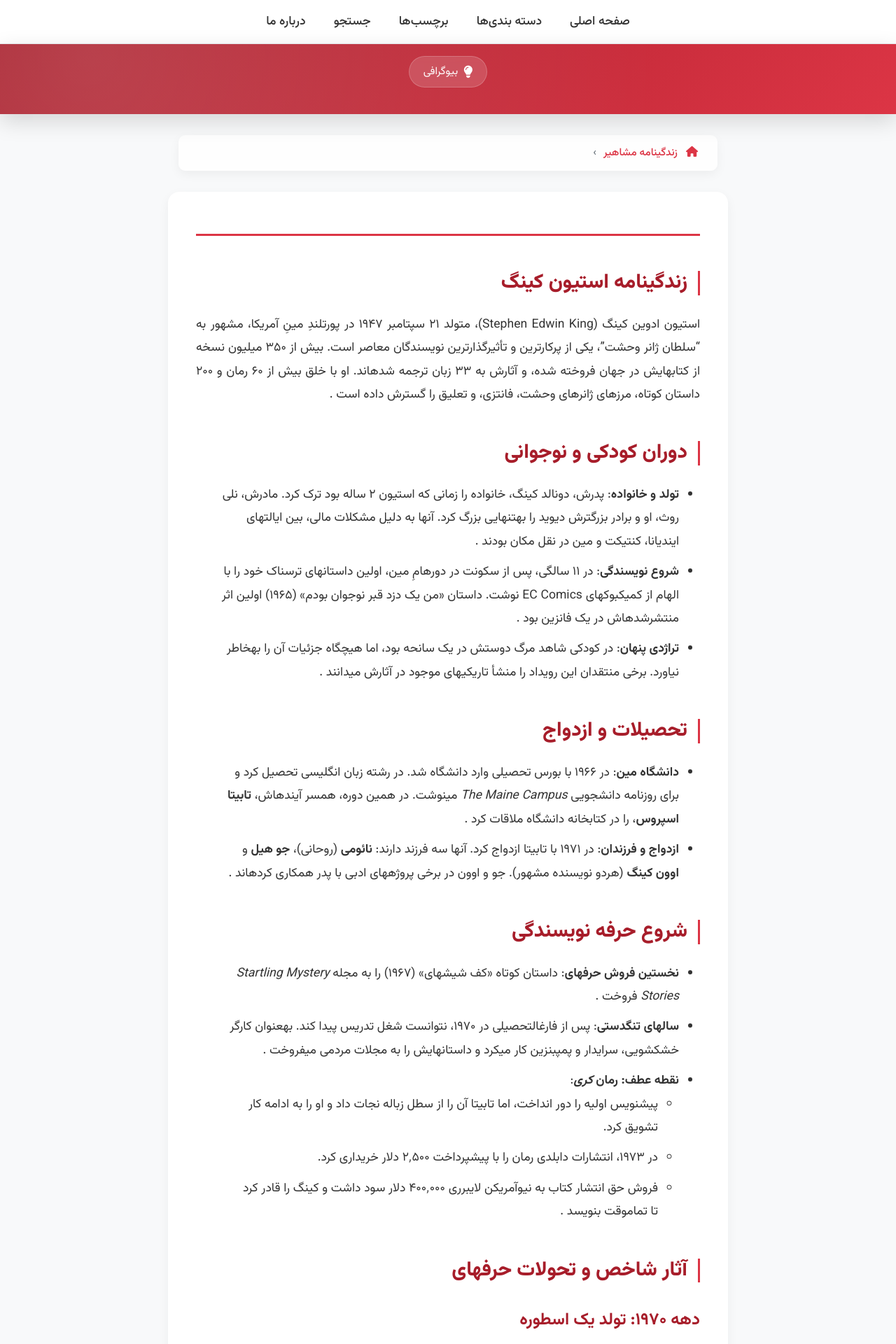
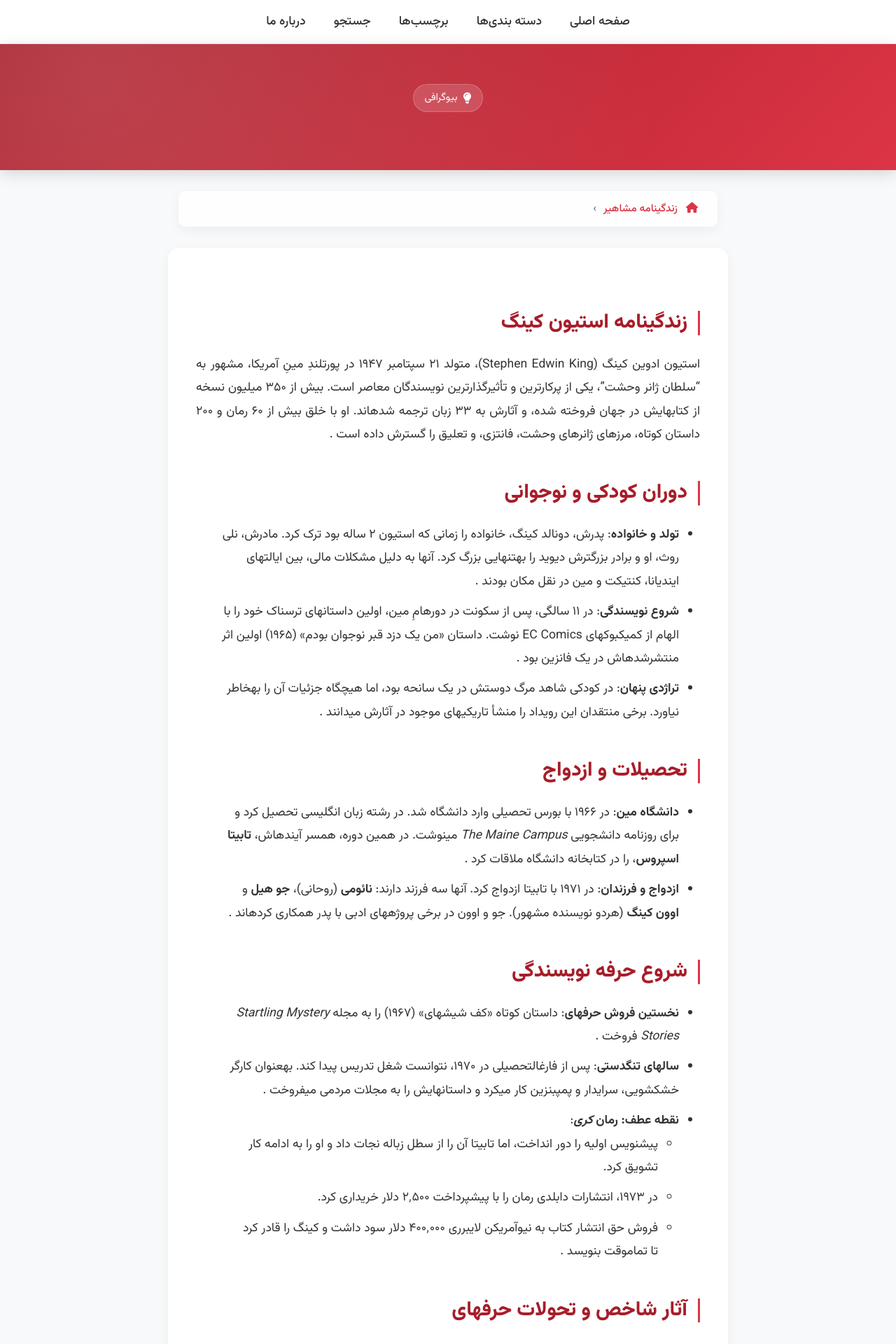
Before and after one commit to darkblog/darkblog.github.io, a Jekyll site: the page built from blog.html, in a window 1280 px wide. Shown: the top 1920 px of the page at 70% size. Built offline with Jekyll 4.4.1, drawn with Linux system fonts in a browser that asks for light colours.

Commit message:
Update blog.html

```diff
--- a/blog.html
+++ b/blog.html
@@ -99,7 +99,7 @@
             --light-bg: #f8f9fa;
             --card-bg: #ffffff;
             --border-color: #e9ecef;
-            --header-height: 100px;
+            --header-height: 180px; /* کاهش ارتفاع هدر */
         }
 
         body {
@@ -161,7 +161,7 @@
             justify-content: center;
             align-items: center;
             text-align: center;
-            box-shadow: 0 10px 30px rgba(0, 0, 0, 0.15);
+            box-shadow: 0 5px 20px rgba(0, 0, 0, 0.15); /* کاهش شدت سایه */
         }
 
         .post-header::before {
@@ -184,11 +184,12 @@
 
         .post-header h1 {
             font-weight: 900;
-            font-size: 2.6rem;
-            margin-bottom: 15px;
+            font-size: 2.2rem; /* کاهش سایز فونت */
+            margin-bottom: 10px; /* کاهش حاشیه */
             text-shadow: 0 2px 8px rgba(0, 0, 0, 0.2);
             letter-spacing: -0.5px;
             line-height: 1.3;
+            padding: 0 15px;
         }
 
         .hero-badge {
@@ -198,14 +199,14 @@
             backdrop-filter: blur(5px);
             border: 1px solid rgba(255, 255, 255, 0.2);
             border-radius: 30px;
-            padding: 8px 20px;
-            font-size: 0.95rem;
-            margin-bottom: 20px;
+            padding: 6px 16px; /* کاهش padding */
+            font-size: 0.9rem; /* کاهش سایز فونت */
+            margin-bottom: 15px; /* کاهش حاشیه */
         }
 
         .hero-badge i {
             margin-left: 8px;
-            font-size: 1.1rem;
+            font-size: 1rem; /* کاهش سایز آیکون */
         }
 
         .breadcrumb-container {
@@ -483,11 +484,11 @@
             }
 
             .post-header {
-                height: 220px;
+                height: 160px; /* تنظیم مجدد برای موبایل */
             }
 
             .post-header h1 {
-                font-size: 2.1rem;
+                font-size: 1.8rem; /* تنظیم مجدد برای موبایل */
             }
 
             .post-container {
@@ -524,11 +525,11 @@
 
         @media (max-width: 576px) {
             .post-header {
-                height: 200px;
+                height: 140px; /* تنظیم مجدد برای موبایل */
             }
 
             .post-header h1 {
-                font-size: 1.8rem;
+                font-size: 1.5rem; /* تنظیم مجدد برای موبایل */
             }
 
             .post-container {
@@ -593,6 +594,7 @@
                 <i class="fas fa-lightbulb"></i>
                 <span>بیوگرافی</span>
             </div>
+            <h1>{{ page.title }}</h1>
         </div>
     </header>
 
@@ -622,10 +624,6 @@
     <main class="container" role="main">
         <article class="post-container" itemscope itemtype="https://schema.org/Article">
             <div class="post-content" itemprop="articleBody">
-                <h1 itemprop="headline" style="font-weight: 900; font-size: 2.6rem; margin-bottom: 1.8rem; color: var(--primary-dark); text-align: center; border-bottom: 3px solid var(--primary-color); padding-bottom: 20px;">
-                    {{ page.title }}
-                </h1>
-
                 {{ content }}
 
                 {% if page.quote %}
```
